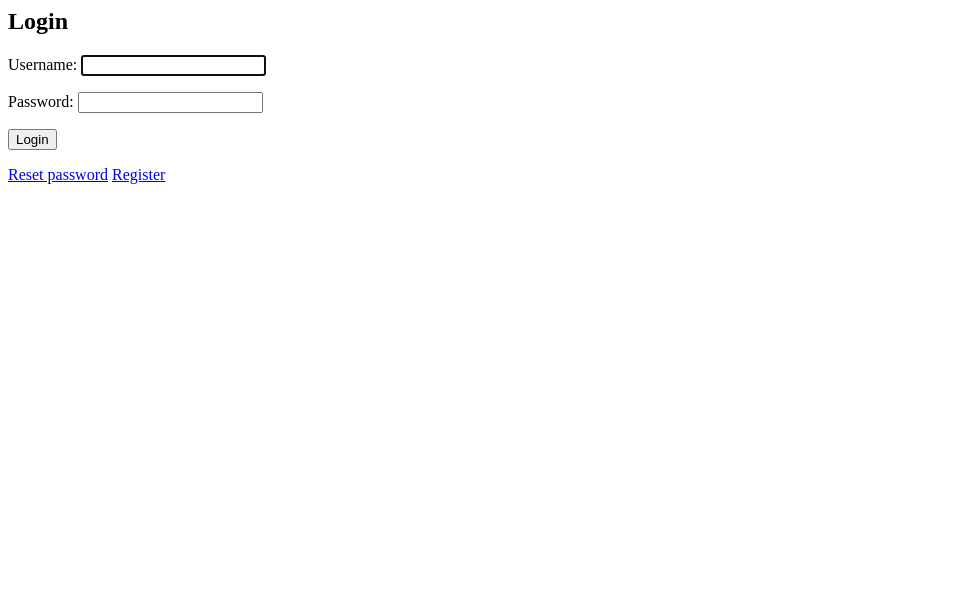
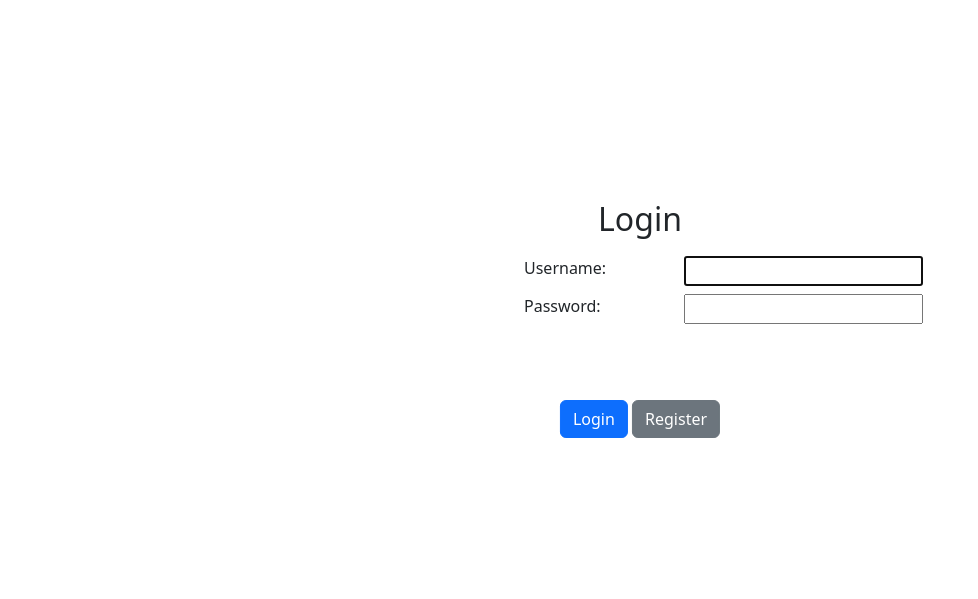
Before and after one commit to HenSanInDuty/social_network, a Django app: page / in a window 1280 px wide. Shown: the top 599 px of the page, without its empty margins (0-978 px from the left). Run offline with Django 4.2, Linux system fonts and the light colour scheme.

Commit message:
Css Login-Register

```diff
--- a/static/style.css
+++ b/static/style.css
@@ -160,3 +160,40 @@ input[name="image-post"] {
 .like-js:hover {
     cursor: pointer;
 }
+
+.center-screen{
+    position: absolute;
+    top: 50%;
+    left: 50%;
+    transform: translate(-50%,-50%);
+}
+
+.text-center{
+    text-align: center;
+}
+
+.form-header{
+    position: absolute;
+    top: 0px;
+    left: 50%;
+    transform: translateX(-50%);
+}
+
+.form-body{
+    position: absolute;
+    top: 14%;
+    left: 80%;
+    transform: translateX(-50%);
+}
+
+.form-bottom{
+    position: absolute;
+    top: 50%;
+    left: 50%;
+    transform: translateX(-50%);
+}
+
+.form-box{
+    height: 50vh;
+    width: 50vw;
+}
--- a/templates/auth/login.html
+++ b/templates/auth/login.html
@@ -1,12 +1,24 @@
+{% extends 'baseNoLogin.html'%}
 {% block content %}
-<h2>Login</h2>
+<div class="d-flex flex-column justify-content-center center-screen form-box">
+    <span class="h2 form-header">Login</span>
+    <form id="loginForm" action="{% url 'signin' %}" method="post">
+        {% csrf_token %}
+				<div class="container form-body">
+					<div class="row row-cols-2">
+						<div class="col-3">{{form.username.label}}:</div>
+						<div class="col-9 mb-2">{{form.username}}</div>
+						<div class="col-3">{{form.password.label}}:</div>
+						<div class="col-9 mb-2">{{form.password}}</div>
+					</div>
+				</div>
+        <div class="form-bottom">
+            <input class="btn btn-primary" type="submit" value="Login">
+            <a class="btn btn-secondary" href="{% url 'register' %}">Register</a>
+        </div>
 
-<form action="{% url 'signin' %}" method="post">
-    {% csrf_token %}
-    {{ form.as_p }}
-    <input type="submit" value="Login">
-</form>
+    </form>
+</div>
 
-<a href="{% url 'password_reset' %}">Reset password</a>
-<a href="{% url 'register' %}">Register</a>
+
 {% endblock %}
```
Also changed, not shown: templates/auth/register.html (+20 -6 lines), README.md, 1 other file.
